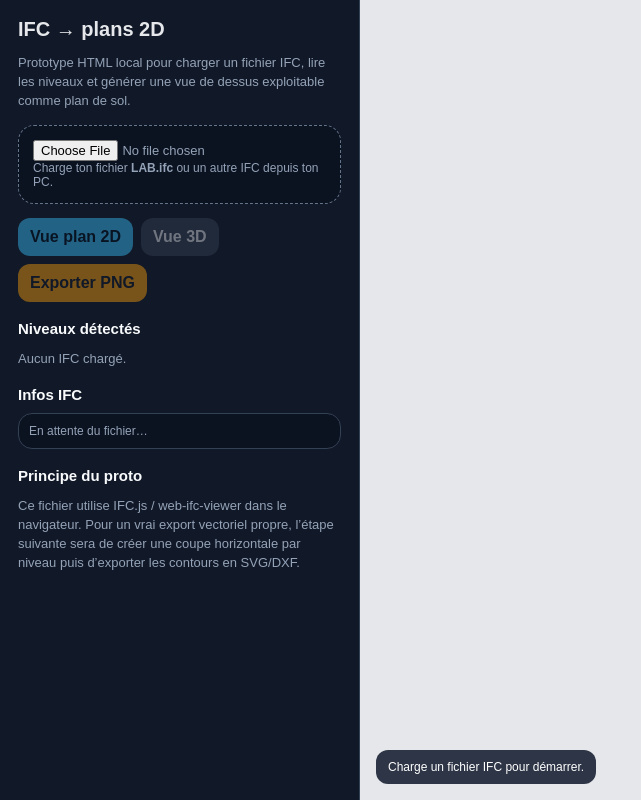
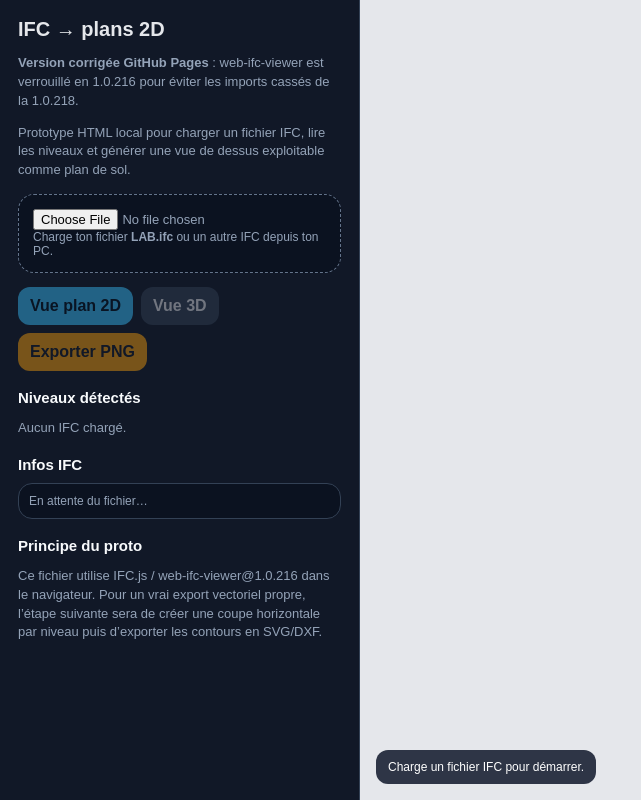
Before and after one commit to lioneltissotbez-socotec/IFCVIEWER, a plain HTML site: page index.html in a window 1280 px wide. Shown: the whole page, without its empty margins (0-641 px from the left). Drawn offline with nearby package versions, Linux system fonts and the light colour scheme.

Commit message:
Update index.html

```diff
--- a/index.html
+++ b/index.html
@@ -3,7 +3,7 @@
 <head>
   <meta charset="utf-8" />
   <meta name="viewport" content="width=device-width, initial-scale=1" />
-  <title>Prototype IFC → plans 2D de sols</title>
+  <title>Prototype IFC → plans 2D de sols - GitHub Pages fix</title>
   <style>
     :root{
       --bg:#0f172a; --panel:#111827; --card:#1f2937; --line:#334155;
@@ -38,6 +38,7 @@
 <body>
   <aside>
     <h1>IFC → plans 2D</h1>
+    <p><strong>Version corrigée GitHub Pages</strong> : web-ifc-viewer est verrouillé en 1.0.216 pour éviter les imports cassés de la 1.0.218.</p>
     <p>Prototype HTML local pour charger un fichier IFC, lire les niveaux et générer une vue de dessus exploitable comme plan de sol.</p>
 
     <div class="drop">
@@ -59,7 +60,7 @@
 
     <h2>Principe du proto</h2>
     <p>
-      Ce fichier utilise IFC.js / web-ifc-viewer dans le navigateur. Pour un vrai export vectoriel propre, l’étape suivante sera de créer une coupe horizontale par niveau puis d’exporter les contours en SVG/DXF.
+      Ce fichier utilise IFC.js / web-ifc-viewer@1.0.216 dans le navigateur. Pour un vrai export vectoriel propre, l’étape suivante sera de créer une coupe horizontale par niveau puis d’exporter les contours en SVG/DXF.
     </p>
   </aside>
 
@@ -70,7 +71,7 @@
 
   <script type="module">
     import { Color, Box3, Vector3 } from 'https://cdn.jsdelivr.net/npm/three@0.150.1/build/three.module.js';
-    import { IfcViewerAPI } from 'https://cdn.jsdelivr.net/npm/web-ifc-viewer@1.0.218/dist/ifc-viewer-api.js';
+    import { IfcViewerAPI } from 'https://cdn.jsdelivr.net/npm/web-ifc-viewer@1.0.216/dist/ifc-viewer-api.js';
 
     const container = document.getElementById('viewer');
     const status = document.getElementById('status');
```
